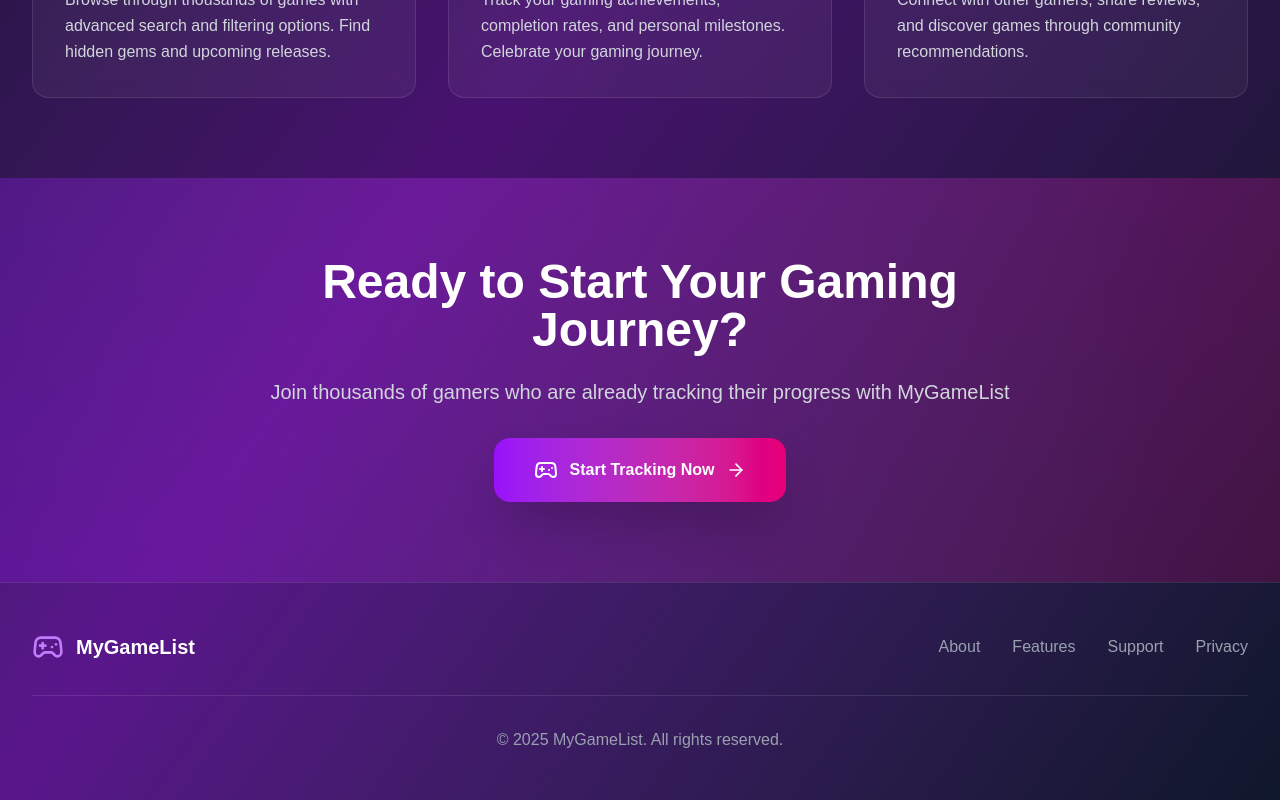
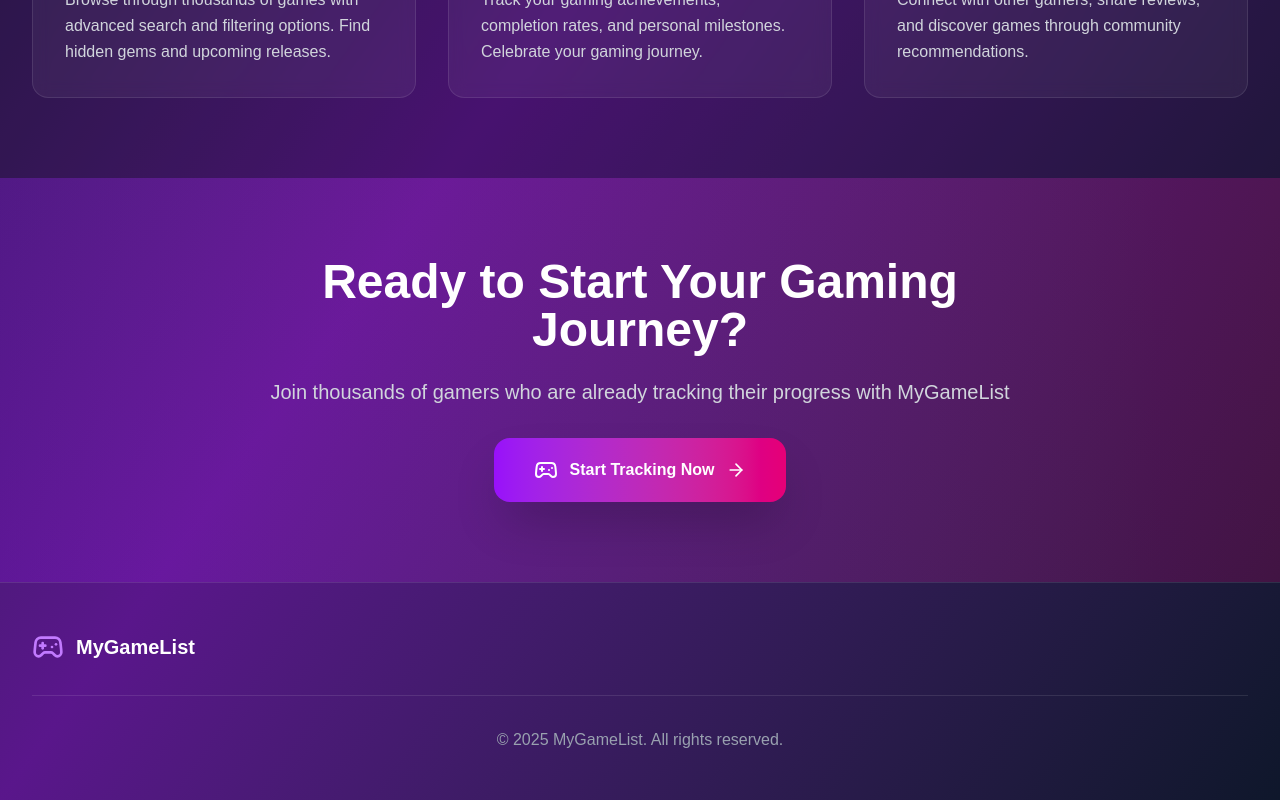
Before and after one commit to arnoldson/mygamelist, a Next.js app: page / in a window 1280 px wide. Shown: the part 1067-1867 px from the top of the page. Built offline with nearby package versions, Linux system fonts and the light colour scheme; no server answers.

Commit message:
removed links from footer.

```diff
--- a/src/app/page.tsx
+++ b/src/app/page.tsx
@@ -215,32 +215,6 @@ export default function HomePage() {
               <Gamepad2 className="w-8 h-8 text-purple-400" />
               <span className="text-xl font-bold text-white">MyGameList</span>
             </div>
-            <div className="flex gap-8 text-gray-400">
-              <Link
-                href="/about"
-                className="hover:text-white transition-colors"
-              >
-                About
-              </Link>
-              <Link
-                href="/features"
-                className="hover:text-white transition-colors"
-              >
-                Features
-              </Link>
-              <Link
-                href="/support"
-                className="hover:text-white transition-colors"
-              >
-                Support
-              </Link>
-              <Link
-                href="/privacy"
-                className="hover:text-white transition-colors"
-              >
-                Privacy
-              </Link>
-            </div>
           </div>
           <div className="mt-8 pt-8 border-t border-white/10 text-center text-gray-400">
             <p>&copy; 2025 MyGameList. All rights reserved.</p>
```
